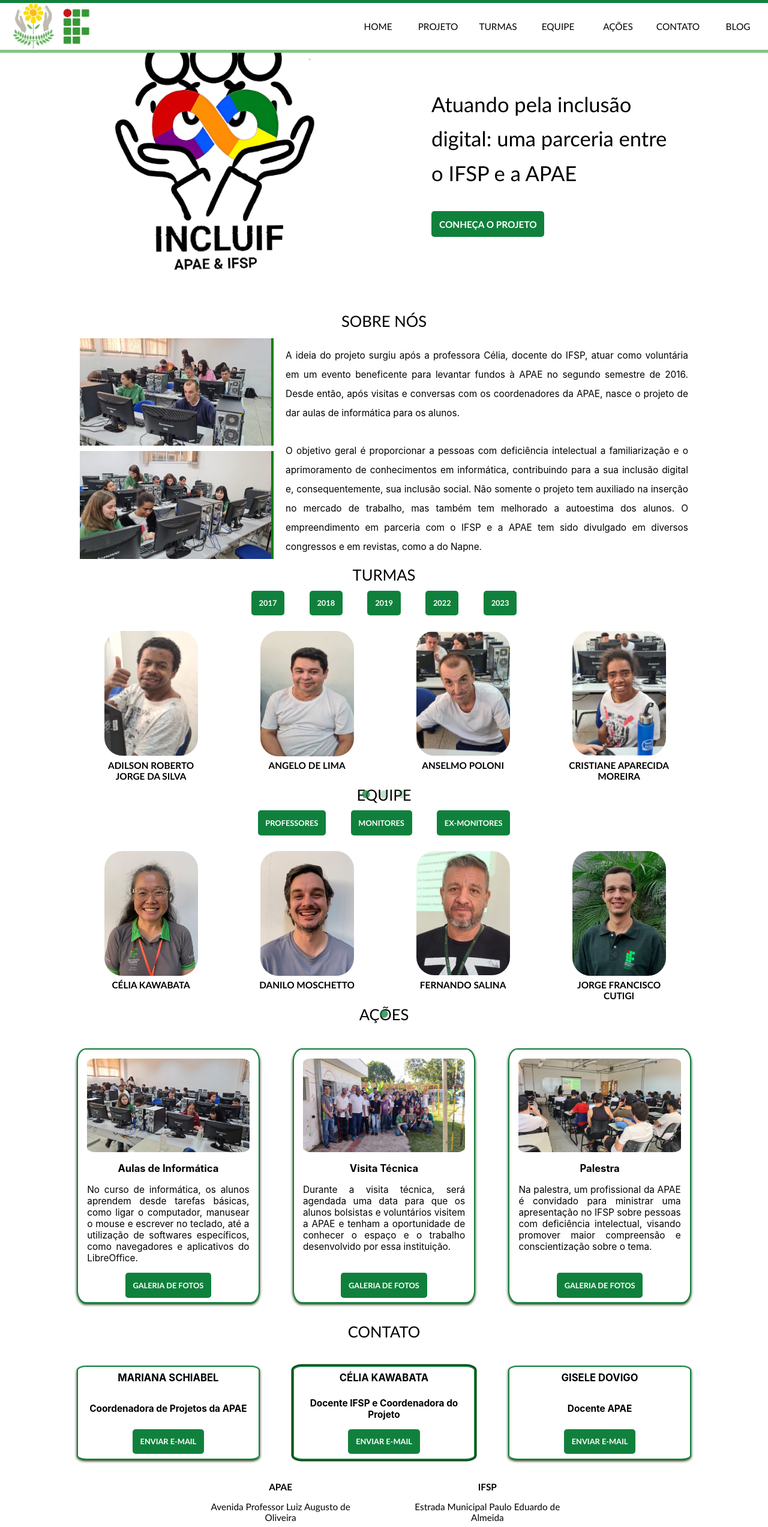
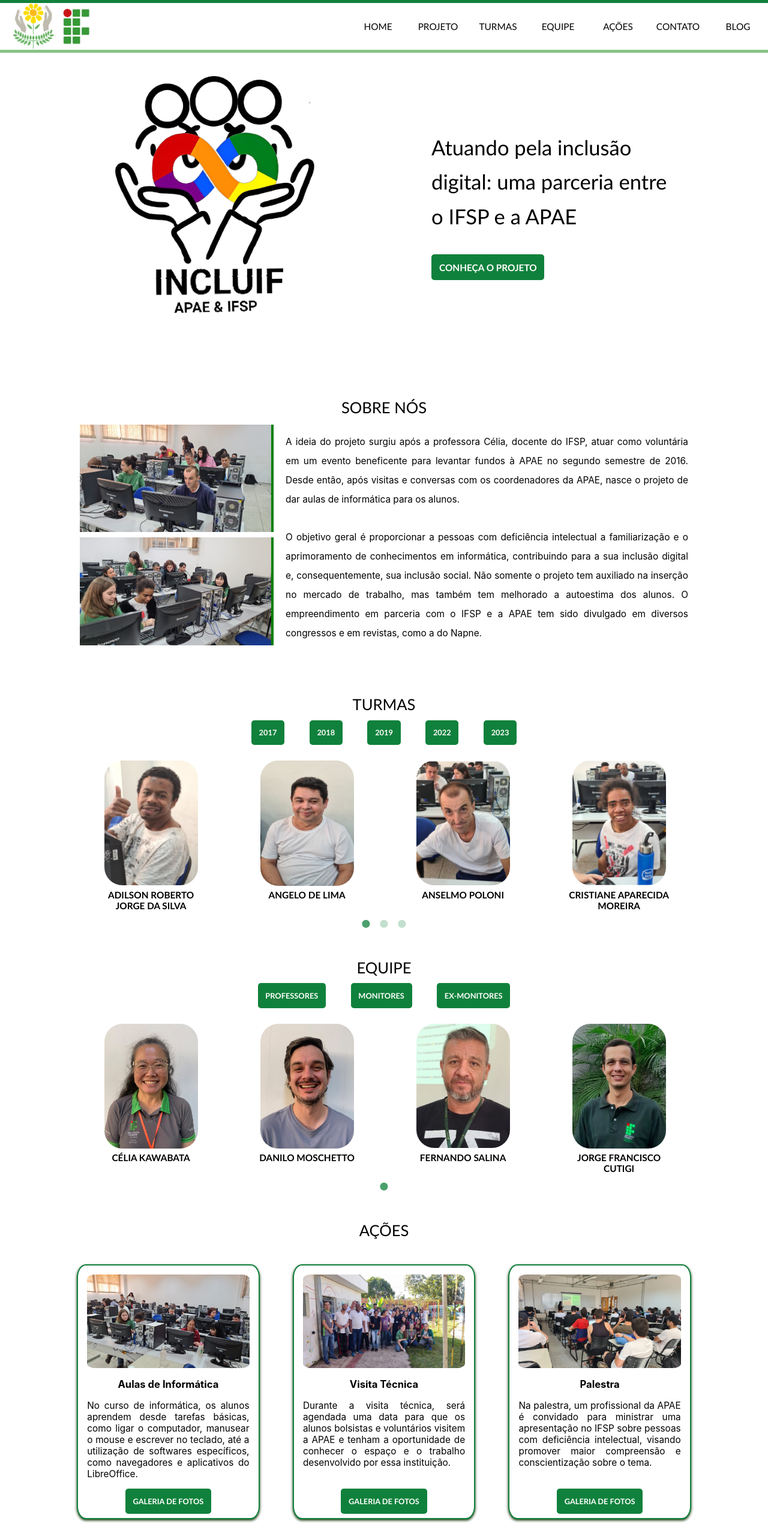
Before and after one commit to pet-ads/apae, a React (Create React App) app: page / in a window 1280 px wide. Shown: the top 2546 px of the page at 60% size. Built offline with nearby package versions, Linux system fonts and the light colour scheme; grey boxes are pictures that could not be loaded.

Commit message:
feat: remove padding calculation

```diff
--- a/src/App.css
+++ b/src/App.css
@@ -91,6 +91,36 @@
   margin: auto;
 }
 
+#home {
+  padding-top: 4.5em;
+}
+
+#projeto {
+/* background-color: red; */
+padding-top: 4.5em;
+}
+
+#turmas {
+  /* background-color: green; */
+  padding-top: 4.5em;
+}
+
+#equipe {
+  /* background-color: black; */
+  padding-top: 4.5em;
+}
+
+#acoes {
+  /* background-color: orange; */
+  padding-top: 4.5em;
+}
+
+#contato {
+  /* background-color: purple; */
+  padding-top: 4.5em;
+}
+
+
 
 /*BUTTON*/
 /*------------------------------------------------------*/
```
